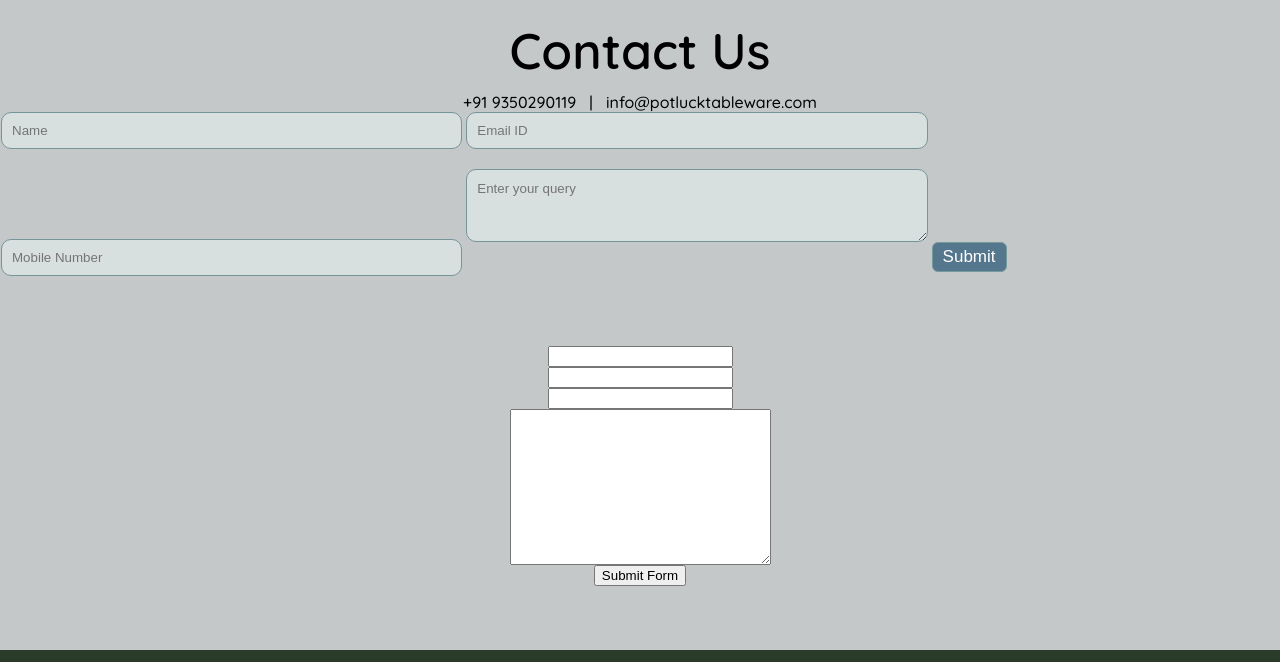
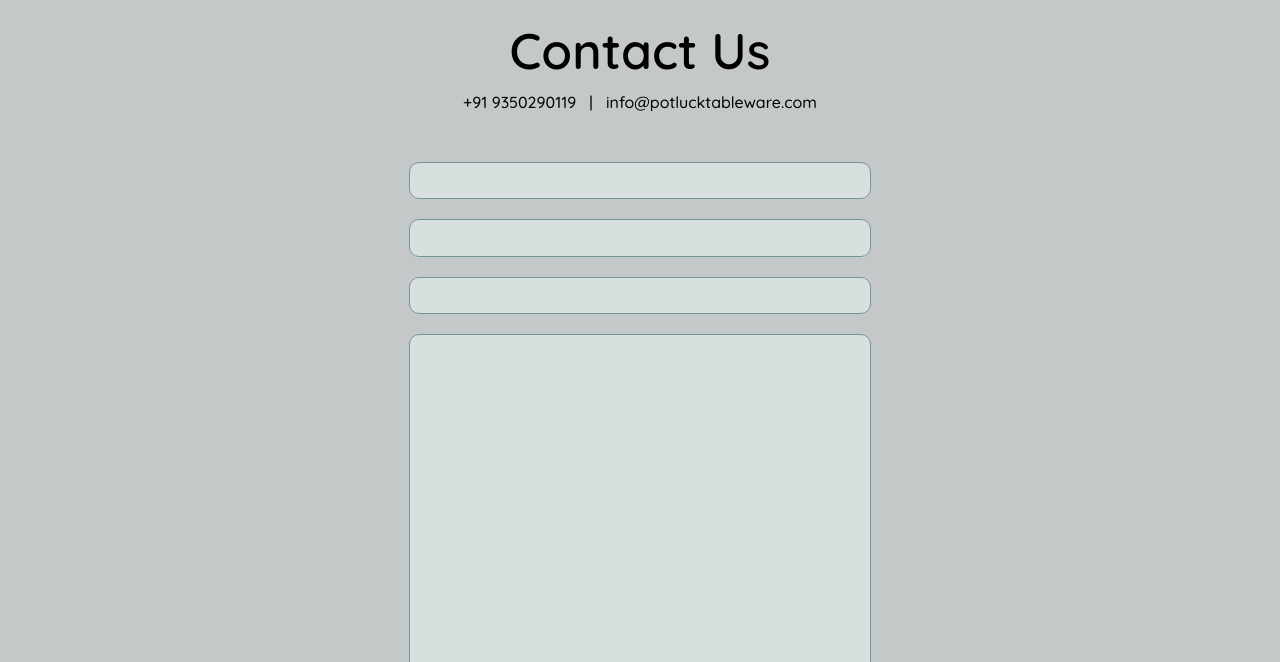
Before and after one commit to SiddharthChopra28/potlucktableware, a plain HTML site: page index.html in a window 1280 px wide. Shown: the part 3250-3912 px from the top of the page. Drawn offline with nearby package versions, Linux system fonts and the light colour scheme.

Commit message:
fix: remove dup form

```diff
--- a/index.html
+++ b/index.html
@@ -241,7 +241,7 @@
 
         </div>
 
-        <form action="https://api.web3forms.com/submit" method="POST" >
+        <!-- <form action="https://api.web3forms.com/submit" method="POST" >
 
             <input type="hidden" name="access_key" value="">
 
@@ -249,11 +249,10 @@
             <input type="email" id="emailinput" placeholder="Email ID" class="input" required>
             <input type="number" id="numberinput" placeholder="Mobile Number" class="input" required>
             <textarea name="query" id="querybox" class="input" placeholder="Enter your query"></textarea>
-            <!-- <input type="hidden" name="redirect" value="https://web3forms.com/success"> -->
-            <!-- <button id="submit" onclick="submit()">Submit</button> -->
+            <input type="hidden" name="redirect" value="https://web3forms.com/success">
             <button id="submit" onclick="submit()">Submit</button>
 
-        </form>
+        </form> -->
 
         <form id="form" action="https://api.web3forms.com/submit" method="POST">
 
@@ -285,10 +284,10 @@
 
             <!-- Custom Form Data:
             Then you can include your own form data you wish to receive in email. -->
-            <input type="email" name="email" required>
-            <input type="text" name="First Name" required>
-            <input type="text" name="Phone Number" required>
-            <textarea name="message" cols="30" rows="10" required></textarea>
+            <input type="email" class="input" name="email" required>
+            <input type="text" class="input" name="First Name" required>
+            <input type="text" class="input" name="Phone Number" required>
+            <textarea name="message" class="input" cols="30" rows="10" required></textarea>
 
             <button type="submit">Submit Form</button>
 
```
